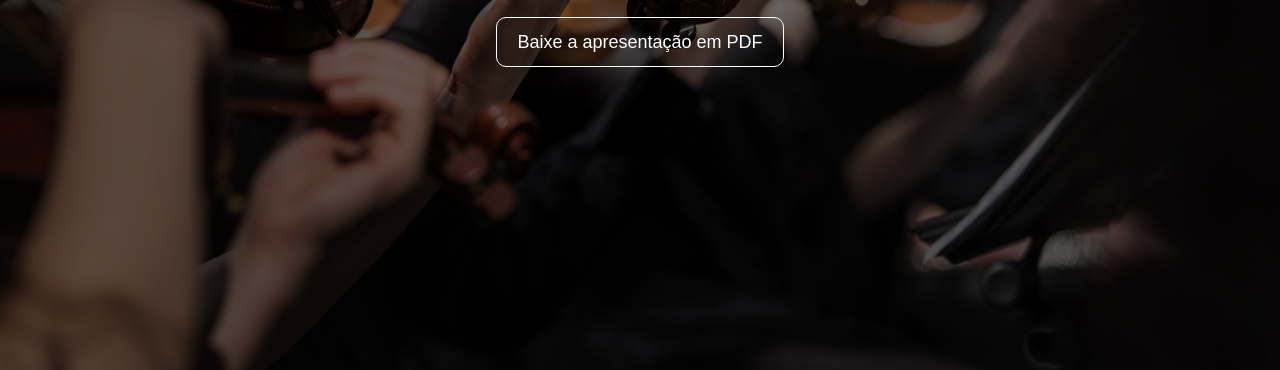
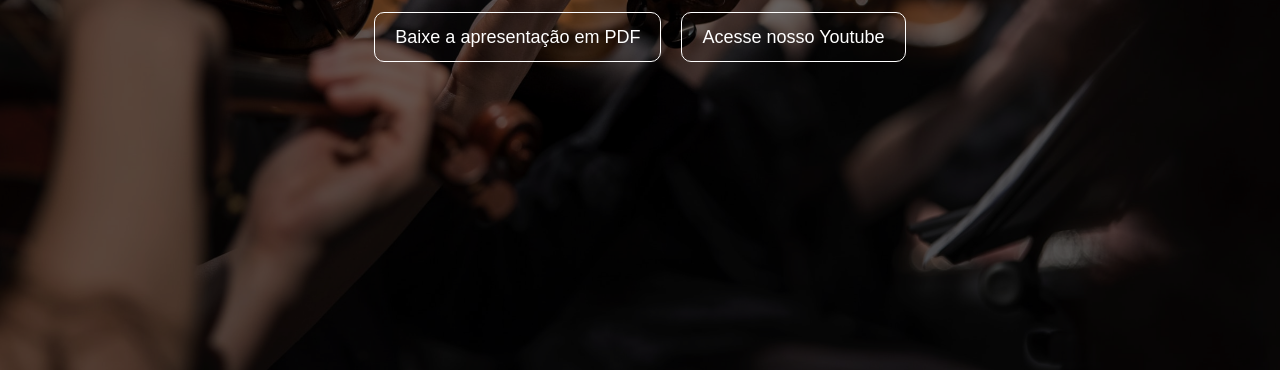
Before and after one commit to flpfar/quarteto-voe, a plain HTML site: page index.html in a window 1280 px wide. Shown: the part 430-800 px from the top of the page. Drawn offline with Linux system fonts and the light colour scheme.

Commit message:
Add youtube button

```diff
--- a/assets/css/style.css
+++ b/assets/css/style.css
@@ -41,14 +41,22 @@ body {
   font-size:20px;
 }
 
-#showcase .button{
+#showcase nav {
+  display: flex;
+  flex-wrap: wrap;
+  align-items: center;
+  justify-content: center;
+  margin-top:20px;
+}
+
+#showcase nav .button{
   font-size:18px;
   text-decoration:none;
   color:#fff;
   border:#fff 1px solid;
   padding:10px 20px;
   border-radius:10px;
-  margin-top:20px;
+  margin: 0 10px 10px;
 }
 
 #showcase .button:hover{
--- a/index.html
+++ b/index.html
@@ -4,14 +4,17 @@
   <meta charset="UTF-8">
   <meta name="viewport" content="width=device-width, initial-scale=1.0">
   <link rel="stylesheet" href="/assets/css/style.css">
-  <title>Document</title>
+  <title>Quarteto Voe</title>
 </head>
 <body>
   <header id="showcase">
     <div>
       <h1>Quarteto VOE</h1>
       <p>Lorem ipsum dolor sit amet consectetur adipisicing elit. Voluptatibus deserunt nesciunt ipsum odio ipsa, porro aut nostrum mollitia, vitae dolorum voluptatem necessitatibus error laborum. Suscipit atque placeat quod eligendi voluptatem.!</p>
-      <a target="_blank" href="/assets/files/quartetovoe.pdf" class="button">Baixe a apresentação em PDF</a>
+      <nav>
+        <a target="_blank" href="/assets/files/quartetovoe.pdf" class="button">Baixe a apresentação em PDF</a>
+        <a target="_blank" href="https://youtube.com" class="button">Acesse nosso Youtube</a>
+      </nav>
     </div>
   </header>
 </body>
```
